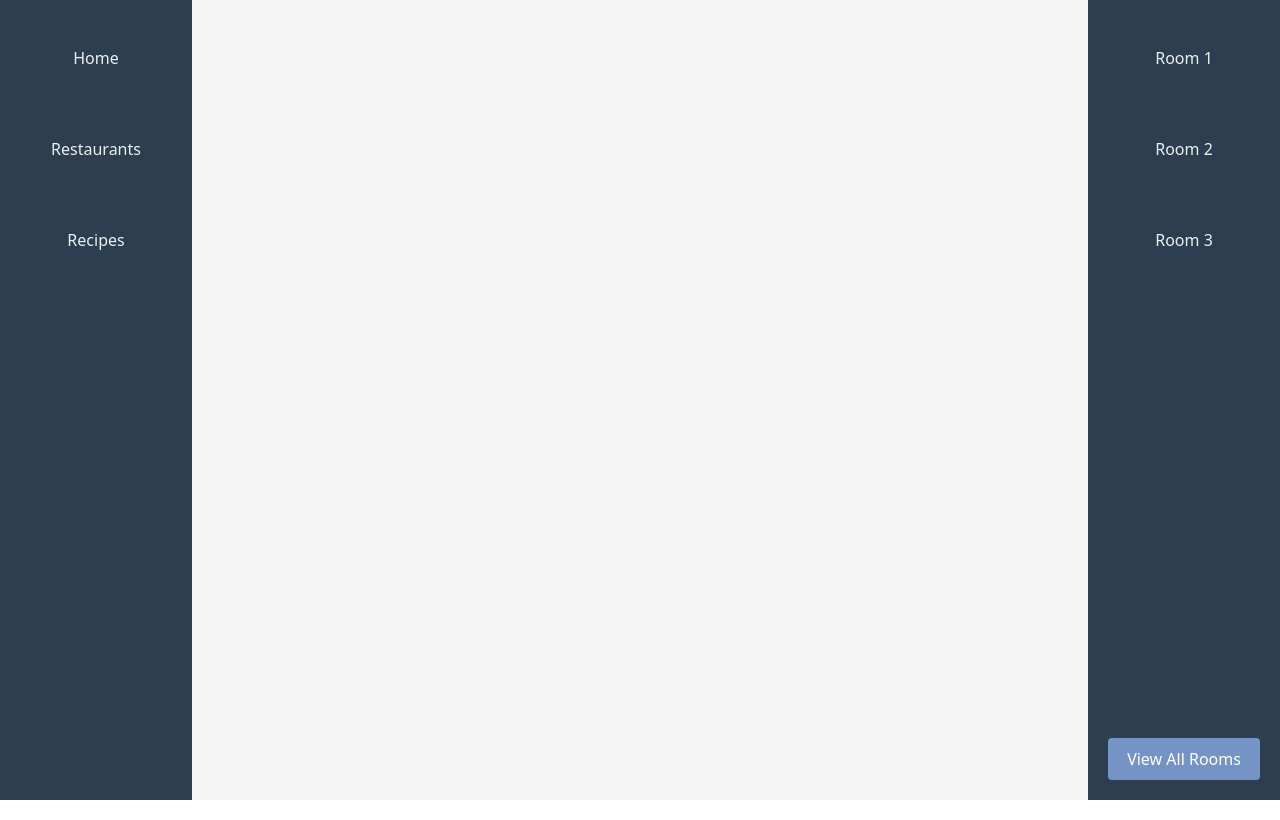
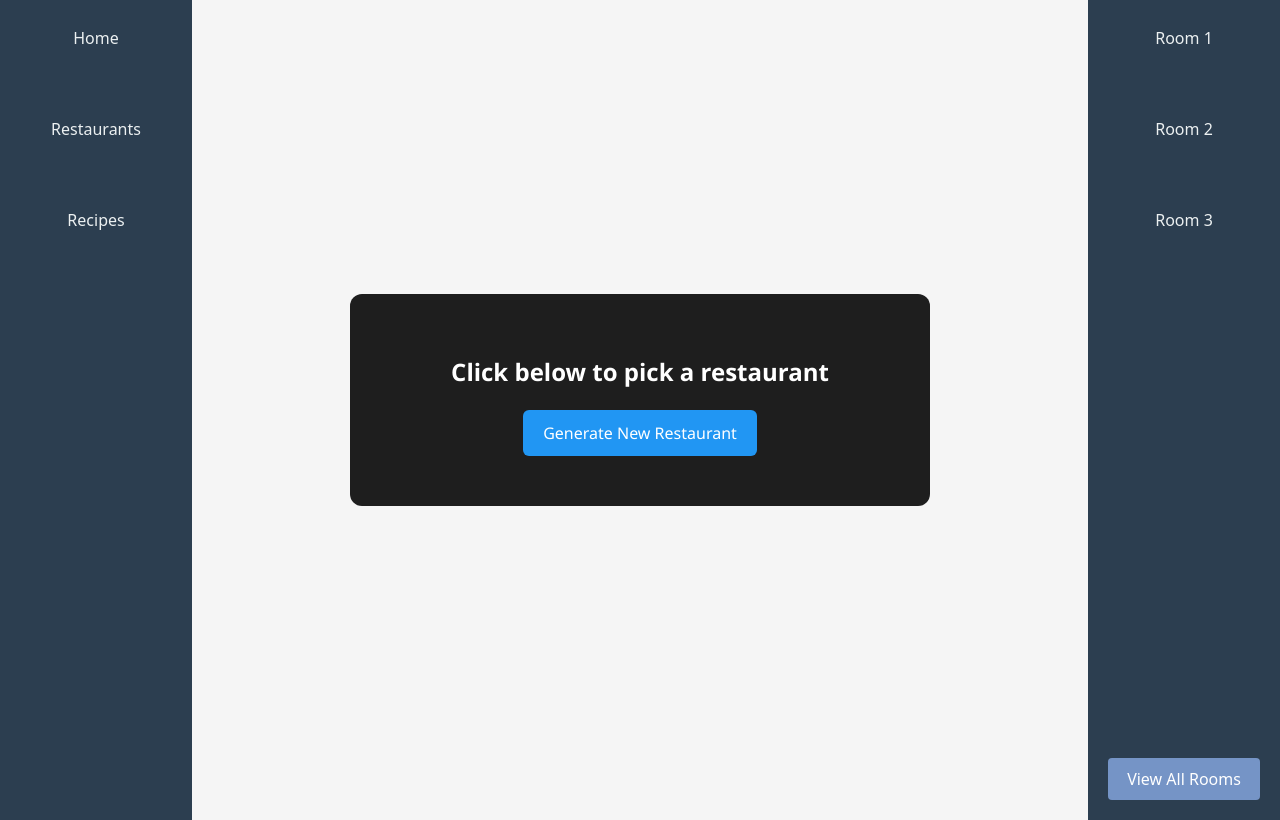
Before and after one commit to ManarSwar97/TasteTogether-Frontend, a React (Vite) app: page /random in a window 1280 px wide. Built offline with nearby package versions, Linux system fonts and the light colour scheme; no server answers.

Commit message:
Add restaurant api + search functionality + restaurant randomizer

```diff
--- a/package.json
+++ b/package.json
@@ -13,6 +13,7 @@
     "axios": "^1.9.0",
     "bcrypt": "^6.0.0",
     "react": "^19.1.0",
+    "react-bootstrap": "^2.10.10",
     "react-dom": "^19.1.0",
     "react-router-dom": "^7.6.1"
   },
--- a/src/App.css
+++ b/src/App.css
@@ -366,3 +366,95 @@ main {
   color: black;
   text-align: center;
 } */
+.rest-grid {
+  display: grid;
+  grid-template-columns: 1fr;
+  gap: 1.5rem;
+  padding: 1.5rem;
+}
+
+@media (min-width: 640px) {
+  .rest-grid {
+    grid-template-columns: repeat(2, 1fr);
+  }
+}
+
+@media (min-width: 1024px) {
+  .rest-grid {
+    grid-template-columns: repeat(3, 1fr);
+  }
+}
+
+.rest-card {
+  background-color: white;
+  border-radius: 1rem;
+  box-shadow: 0 2px 10px rgba(0, 0, 0, 0.1);
+  padding: 1rem;
+  transition: transform 0.3s ease;
+}
+
+.rest-card:hover {
+  transform: scale(1.05);
+}
+
+.rest-name {
+  font-size: 1.25rem;
+  font-weight: 600;
+  color: #333;
+  margin-bottom: 0.5rem;
+}
+
+.label {
+  font-weight: 500;
+  color: #555;
+}
+.value {
+  color: #1a73e8; /* Google blue */
+  font-weight: 500;
+}
+.random-rest {
+  min-height: 100vh;
+  display: flex;
+  justify-content: center;
+  align-items: center;
+  color: #ffffff;
+  font-family: 'Segoe UI', Tahoma, Geneva, Verdana, sans-serif;
+}
+
+.random-container {
+  background-color: #1e1e1e;
+  padding: 40px;
+  border-radius: 12px;
+  box-shadow: 0 0 20px rgba(255, 255, 255, 0.05);
+  text-align: center;
+  width: 90%;
+  max-width: 500px;
+}
+
+h2 {
+  font-size: 24px;
+  margin-bottom: 10px;
+}
+
+h4 {
+  color: #bbbbbb;
+  margin-bottom: 20px;
+}
+
+.random-btn,
+.direction-btn {
+  background-color: #2196f3;
+  border: none;
+  padding: 12px 20px;
+  border-radius: 6px;
+  color: white;
+  cursor: pointer;
+  font-size: 16px;
+  margin: 10px 0;
+  text-decoration: none;
+  display: inline-block;
+  transition: background-color 0.3s ease;
+}
+.random-container a{
+  color: white;
+}
--- a/src/App.jsx
+++ b/src/App.jsx
@@ -9,6 +9,8 @@ import NewPost from './pages/NewPost'
 import UpdatePost from './pages/UpdatePost'
 import Sidebar from './components/SideBar'
 import RoomSidebar from './components/RoomSidebar'
+import Restaurant from './pages/Restuarant'
+import RandomRestaurant from './pages/RandomRestuarant'
 import { CheckSession } from './services/Auth'
 
 const App = () => {
@@ -64,7 +66,8 @@ const checkToken = async () => {
           <Route path="/main" element={<MainHome user={user} posts={posts} />} />
           <Route path="/new" element={<NewPost addPost={addPost} />} />
           <Route path="/update/:post_id" element={<UpdatePost addPost={addPost}/>} />
-
+          <Route path="/restaurants" element={<Restaurant />} />
+          <Route path="/random" element={<RandomRestaurant />} />
         </Routes>
       </main>
     <RoomSidebar />
--- /dev/null
+++ b/src/components/RestuarantPost.jsx
@@ -0,0 +1,72 @@
+import { useState } from "react";
+import { Form } from "react-bootstrap";
+
+const RestuarantPost = ({ restaurants }) => {
+  const [search, setSearch] = useState("");
+  const seen = new Set();
+//a function used to avoid duplicate values
+  const uniqueRestaurants = restaurants.filter((restaurant) => {
+    const name = restaurant.fields.name;
+    const subtype = restaurant.fields.subtype;
+    const key = `${name}-${subtype}`.toLowerCase();
+
+    if (seen.has(key)) {
+      return false;
+    } else {
+      seen.add(key);
+      return true;
+    }
+  });
+//search function
+  const filteredRestaurants = uniqueRestaurants.filter((restaurant) => {
+    return restaurant.fields.name.toLowerCase().includes(search.toLowerCase());
+  });
+
+  return (
+    <div>
+      <Form>
+        <Form.Control
+          type="text"
+          placeholder="Search Restaurant"
+          value={search}
+          onChange={(e) => setSearch(e.target.value)}
+        />
+      </Form>
+
+      <div className="rest-grid">
+        {filteredRestaurants.map((restaurant) => {
+
+            //getting restuarant coordinates and display it
+          const [longitude, latitude] = restaurant.geometry.coordinates;
+          const mapsUrl = `https://www.google.com/maps/dir/?api=1&destination=${latitude},${longitude}`;
+
+          return (
+            <div key={restaurant.recordid} className="rest-card">
+              <h3 className="rest-name">{restaurant.fields.name}</h3>
+              <p>
+                <span className="label">Subtype:</span>{" "}
+                <span className="value">{restaurant.fields.subtype}</span>
+              </p>
+              <p>
+                <span className="label">Block:</span>{" "}
+                <span className="value">{restaurant.fields.block}</span>
+              </p>
+              <p>
+                <a
+                  href={mapsUrl}
+                  target="_blank"
+                  rel="noopener noreferrer"
+                  style={{ color: "#1a73e8" }}
+                >
+                  Get Directions
+                </a>
+              </p>
+            </div>
+          );
+        })}
+      </div>
+    </div>
+  );
+};
+
+export default RestuarantPost;
--- a/src/components/SideBar.jsx
+++ b/src/components/SideBar.jsx
@@ -1,5 +1,4 @@
 import { Link , useNavigate } from 'react-router-dom'
-
 
 const Sidebar = ({ handleLogOut , user }) => {
   const navigate = useNavigate();
--- /dev/null
+++ b/src/pages/RandomRestuarant.jsx
@@ -0,0 +1,70 @@
+import axios from "axios";
+import { useState, useEffect } from "react";
+
+const RandomRestaurant = () => {
+//use states to get restaurant name, category, and coordinates
+  const [restaurant, setRestaurant] = useState("");
+  const [category, setCategory] = useState("");
+  const [coordinates, setCoordinates] = useState(null);
+// useState to store the fetched API results as an array
+  const [data, setData] = useState([]);
+
+//pickRandom is a function that takes the fetched API results as a paramenter and randomily picked a restaurant from that array and update the components states with that restaurant information
+  const pickRandom = (records) => {
+    if (records.length > 0) {
+      const random = records[Math.floor(Math.random() * records.length)];
+      setRestaurant(random.fields.name);
+      setCategory(random.fields.subtype);
+      setCoordinates(random.geometry.coordinates);
+    }
+  };
+
+  useEffect(() => {
+    const getRestaurants = async () => {
+      try {
+        //fetch data from the API
+        const response = await axios.get(
+          "https://www.data.gov.bh/api/records/1.0/search/?dataset=restaurants0&rows=100"
+        );
+        // extract the records from the response
+        const records = response.data.records;
+        //update setData state with the records value
+        setData(records);
+        //pass the records as an argument to pickRandom function (select random restaurant)
+        pickRandom(records);
+      } catch (error) {
+        console.error("Error fetching restaurants:", error);
+      }
+    };
+
+    getRestaurants();
+  }, []);
+
+    const mapsUrl = coordinates
+    ? `https://www.google.com/maps/dir/?api=1&destination=${coordinates[1]},${coordinates[0]}`
+    : null;
+
+return (
+    <div className="random-rest">
+      <div className="random-container">
+        <h2>{restaurant || "Click below to pick a restaurant"}</h2>
+        {restaurant && <h4>Category: {category}</h4>}
+        {mapsUrl && (
+          <a
+            href={mapsUrl}
+            target="_blank"
+            rel="noopener noreferrer"
+            className="direction-btn"
+          >
+            Get Directions
+          </a>
+        )}
+        <button className="random-btn" onClick={() => pickRandom(data)}>
+          Generate New Restaurant
+        </button>
+      </div>
+    </div>
+  );
+};
+
+export default RandomRestaurant;
--- /dev/null
+++ b/src/pages/Restuarant.jsx
@@ -0,0 +1,27 @@
+import axios from "axios";
+import { useState, useEffect } from "react";
+import RestuarantPost from "../components/RestuarantPost";
+import RandomRestaurant from "./RandomRestuarant";
+import { Link } from "react-router-dom";
+const Restaurant = () =>{
+    const [restaurants , setRestuarant] = useState([])
+    useEffect(()=>{
+        const getRestuarant = async () =>{
+            const response = await axios.get(`https://www.data.gov.bh/api/records/1.0/search/?dataset=restaurants0&rows=10`)
+            setRestuarant(response.data.records)
+        }
+        getRestuarant()
+    }, [])
+
+return (
+  <div>
+    <Link to="/random">
+    <button>Show Random Restaurant</button>
+    </Link>
+    <RestuarantPost restaurants={restaurants} />
+  </div>
+);
+
+
+}
+export default Restaurant;
--- /dev/null
+++ b/src/sidebar.css
@@ -0,0 +1,63 @@
+body {
+  margin: 0;
+  padding: 0;
+  height: 100%;
+  /* Remove padding-bottom: 100% to avoid extra scroll */
+}
+
+.sidebar {
+  position: fixed;      /* Fix sidebar on screen */
+  top: 0;
+  left: 0;
+  height: 100vh;       /* Full viewport height */
+  width: 15%;
+  background-color: #2c3e50;
+  color: #ecf0f1;
+  display: flex;
+  flex-direction: column;
+  justify-content: space-between;
+  padding: 20px;
+  box-sizing: border-box;
+  overflow: hidden;    /* Prevent scrolling inside sidebar */
+}
+
+.sidebar-links {
+  display: flex;
+  flex-direction: column;
+  gap: 15px;
+}
+
+.sidebar-links a {
+  color: #ecf0f1;
+  text-decoration: none;
+  padding: 8px;
+  border-radius: 4px;
+  transition: background-color 0.3s;
+  display: flex;
+  justify-content: center;
+  align-items: center;
+  height: 60px;
+}
+
+.sidebar-links a:hover {
+  background-color: #34495e;
+}
+
+.sidebar-bottom {
+  margin-top: auto;
+}
+
+.sidebar-bottom button {
+  width: 100%;
+  background-color: #7594c6;
+  border: none;
+  color: white;
+  padding: 10px;
+  border-radius: 4px;
+  cursor: pointer;
+  transition: background-color 0.3s;
+}
+
+.sidebar-bottom button:hover {
+  background-color: #c0392b;
+}
```
Also changed, not shown: 1 other file (tests, documents, lock files or other folders).
